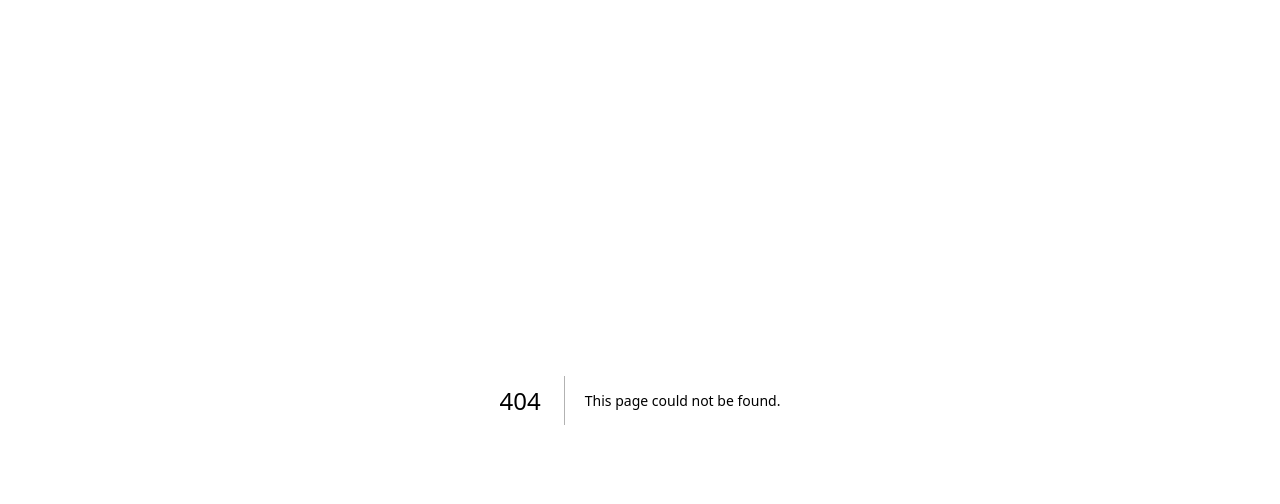
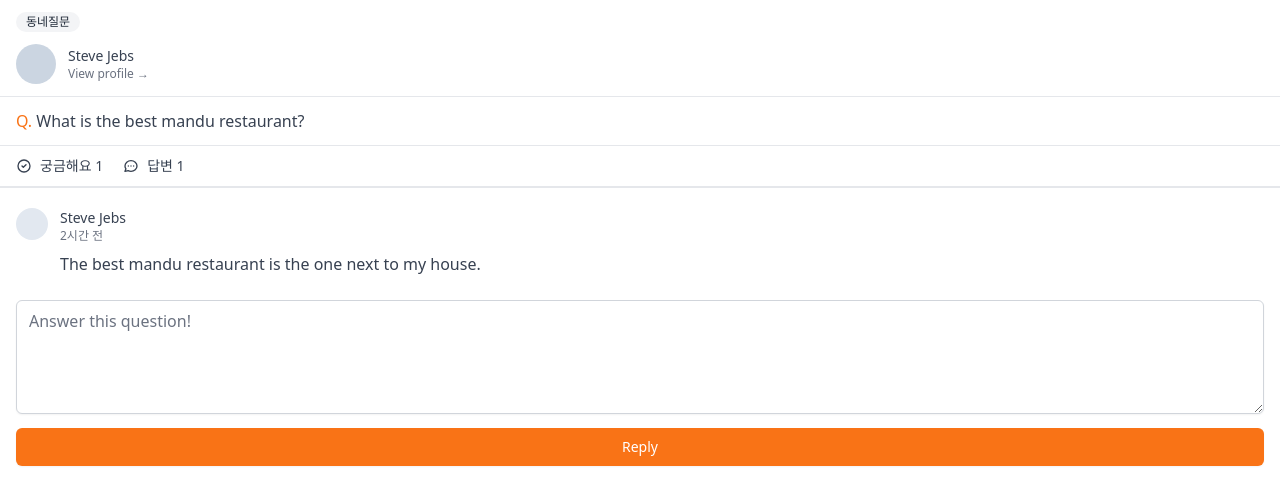
Before and after one commit to Jiyun-Parkk/carrot-market, a Next.js app: page /community/1 in a window 1280 px wide. Before the commit this address had no page. Shown: the top 504 px of the page. Built offline with nearby package versions, Linux system fonts and the light colour scheme.

Commit message:
Feat: community page ui 구현

```diff
--- /dev/null
+++ b/pages/community/[id].tsx
@@ -0,0 +1,88 @@
+import type { NextPage } from 'next'
+
+const CommunityPostDetail: NextPage = () => {
+  return (
+    <div>
+      <span className='my-3 ml-4 inline-flex items-center rounded-full bg-gray-100 px-2.5 py-0.5 text-xs font-medium text-gray-800'>
+        동네질문
+      </span>
+      <div className='mb-3 flex cursor-pointer items-center space-x-3  border-b px-4 pb-3'>
+        <div className='h-10 w-10 rounded-full bg-slate-300' />
+        <div>
+          <p className='text-sm font-medium text-gray-700'>Steve Jebs</p>
+          <p className='text-xs font-medium text-gray-500'>
+            View profile &rarr;
+          </p>
+        </div>
+      </div>
+      <div>
+        <div className='mt-2 px-4 text-gray-700'>
+          <span className='font-medium text-orange-500'>Q.</span> What is the
+          best mandu restaurant?
+        </div>
+        <div className='mt-3 flex w-full space-x-5 border-t border-b-[2px] px-4 py-2.5  text-gray-700'>
+          <span className='flex items-center space-x-2 text-sm'>
+            <svg
+              className='h-4 w-4'
+              fill='none'
+              stroke='currentColor'
+              viewBox='0 0 24 24'
+              xmlns='http://www.w3.org/2000/svg'
+            >
+              <path
+                strokeLinecap='round'
+                strokeLinejoin='round'
+                strokeWidth='2'
+                d='M9 12l2 2 4-4m6 2a9 9 0 11-18 0 9 9 0 0118 0z'
+              ></path>
+            </svg>
+            <span>궁금해요 1</span>
+          </span>
+          <span className='flex items-center space-x-2 text-sm'>
+            <svg
+              className='h-4 w-4'
+              fill='none'
+              stroke='currentColor'
+              viewBox='0 0 24 24'
+              xmlns='http://www.w3.org/2000/svg'
+            >
+              <path
+                strokeLinecap='round'
+                strokeLinejoin='round'
+                strokeWidth='2'
+                d='M8 12h.01M12 12h.01M16 12h.01M21 12c0 4.418-4.03 8-9 8a9.863 9.863 0 01-4.255-.949L3 20l1.395-3.72C3.512 15.042 3 13.574 3 12c0-4.418 4.03-8 9-8s9 3.582 9 8z'
+              ></path>
+            </svg>
+            <span>답변 1</span>
+          </span>
+        </div>
+      </div>
+      <div className='my-5 space-y-5 px-4'>
+        <div className='flex items-start space-x-3'>
+          <div className='h-8 w-8 rounded-full bg-slate-200' />
+          <div>
+            <span className='block text-sm font-medium text-gray-700'>
+              Steve Jebs
+            </span>
+            <span className='block text-xs text-gray-500 '>2시간 전</span>
+            <p className='mt-2 text-gray-700'>
+              The best mandu restaurant is the one next to my house.
+            </p>
+          </div>
+        </div>
+      </div>
+      <div className='px-4'>
+        <textarea
+          className='mt-1 w-full rounded-md border-gray-300 shadow-sm focus:border-orange-500 focus:ring-orange-500 '
+          rows={4}
+          placeholder='Answer this question!'
+        />
+        <button className='mt-2 w-full rounded-md border border-transparent bg-orange-500 py-2 px-4 text-sm font-medium text-white shadow-sm hover:bg-orange-600 focus:outline-none focus:ring-2 focus:ring-orange-500 focus:ring-offset-2 '>
+          Reply
+        </button>
+      </div>
+    </div>
+  )
+}
+
+export default CommunityPostDetail
--- /dev/null
+++ b/pages/community/index.tsx
@@ -0,0 +1,77 @@
+import type { NextPage } from 'next'
+
+const Community: NextPage = () => {
+  return (
+    <div className='uspace-y-8 py-16 px-4'>
+      {[1, 2, 3, 4, 5, 6].map((_, i) => (
+        <div key={i} className='mb-6 flex flex-col items-start'>
+          <span className='flex items-center rounded-full bg-gray-100 px-2.5 py-0.5 text-xs font-medium text-gray-800'>
+            동네질문
+          </span>
+          <div className='mt-2 text-gray-700'>
+            <span className='font-medium text-orange-500'>Q.</span> What is the
+            best mandu restaurant?
+          </div>
+          <div className='mt-5 flex w-full items-center justify-between text-xs font-medium text-gray-500'>
+            <span>니꼬</span>
+            <span>18시간 전</span>
+          </div>
+          <div className='my-3 flex w-full space-x-5 border-t border-b-[2px] py-2.5 text-gray-700'>
+            <span className='flex items-center space-x-2 text-sm'>
+              <svg
+                className='h-4 w-4'
+                fill='none'
+                stroke='currentColor'
+                viewBox='0 0 24 24'
+                xmlns='http://www.w3.org/2000/svg'
+              >
+                <path
+                  strokeLinecap='round'
+                  strokeLinejoin='round'
+                  strokeWidth='2'
+                  d='M9 12l2 2 4-4m6 2a9 9 0 11-18 0 9 9 0 0118 0z'
+                ></path>
+              </svg>
+              <span>궁금해요 1</span>
+            </span>
+            <span className='flex items-center space-x-2 text-sm'>
+              <svg
+                className='h-4 w-4'
+                fill='none'
+                stroke='currentColor'
+                viewBox='0 0 24 24'
+                xmlns='http://www.w3.org/2000/svg'
+              >
+                <path
+                  strokeLinecap='round'
+                  strokeLinejoin='round'
+                  strokeWidth='2'
+                  d='M8 12h.01M12 12h.01M16 12h.01M21 12c0 4.418-4.03 8-9 8a9.863 9.863 0 01-4.255-.949L3 20l1.395-3.72C3.512 15.042 3 13.574 3 12c0-4.418 4.03-8 9-8s9 3.582 9 8z'
+                ></path>
+              </svg>
+              <span>답변 1</span>
+            </span>
+          </div>
+        </div>
+      ))}
+      <button className='fixed bottom-10 right-5 cursor-pointer  rounded-full bg-orange-400 p-4 text-white shadow-xl transition-colors hover:bg-orange-500'>
+        <svg
+          className='h-6 w-6'
+          fill='none'
+          stroke='currentColor'
+          viewBox='0 0 24 24'
+          xmlns='http://www.w3.org/2000/svg'
+        >
+          <path
+            strokeLinecap='round'
+            strokeLinejoin='round'
+            strokeWidth='2'
+            d='M15.232 5.232l3.536 3.536m-2.036-5.036a2.5 2.5 0 113.536 3.536L6.5 21.036H3v-3.572L16.732 3.732z'
+          ></path>
+        </svg>
+      </button>
+    </div>
+  )
+}
+
+export default Community
```
